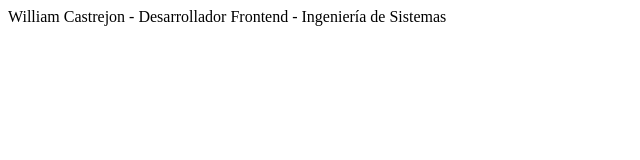
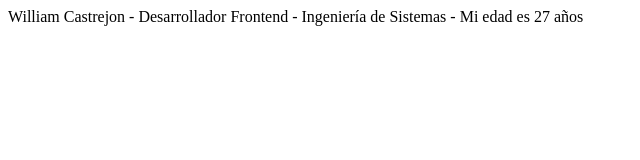
Before and after one commit to WFernandoc07/bootcamp-frontend-g14, a plain HTML site: page index.html in a window 1280 px wide. Shown: the whole page, without its empty margins (0-640 px from the left). Drawn offline with Linux system fonts and the light colour scheme.

Commit message:
Mejorando index.html

```diff
--- a/index.html
+++ b/index.html
@@ -8,6 +8,6 @@
 </head>
 <body>
     William Castrejon - Desarrollador Frontend
-    - Ingeniería de Sistemas
+    - Ingeniería de Sistemas - Mi edad es 27 años
 </body>
 </html>
```
